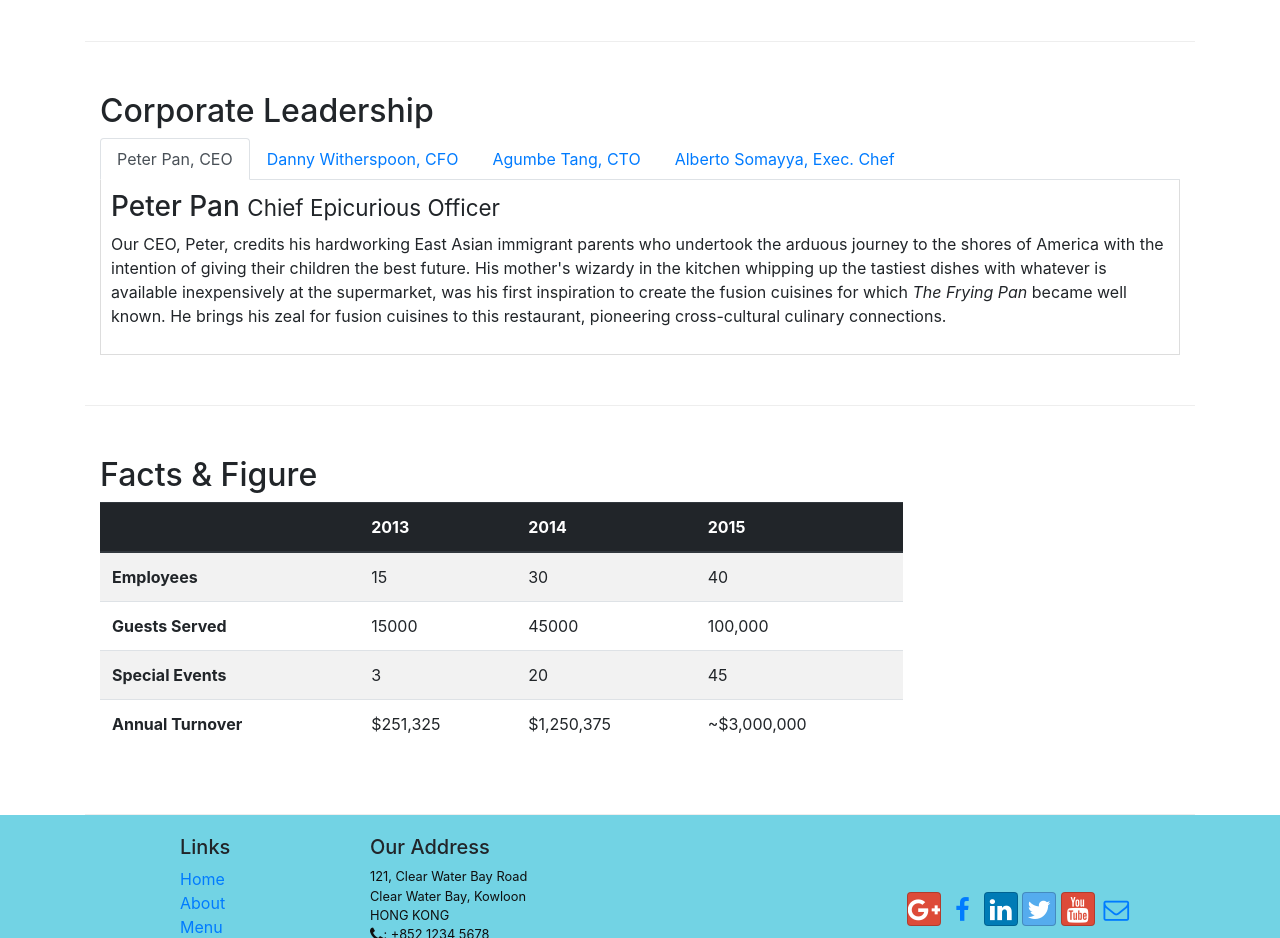
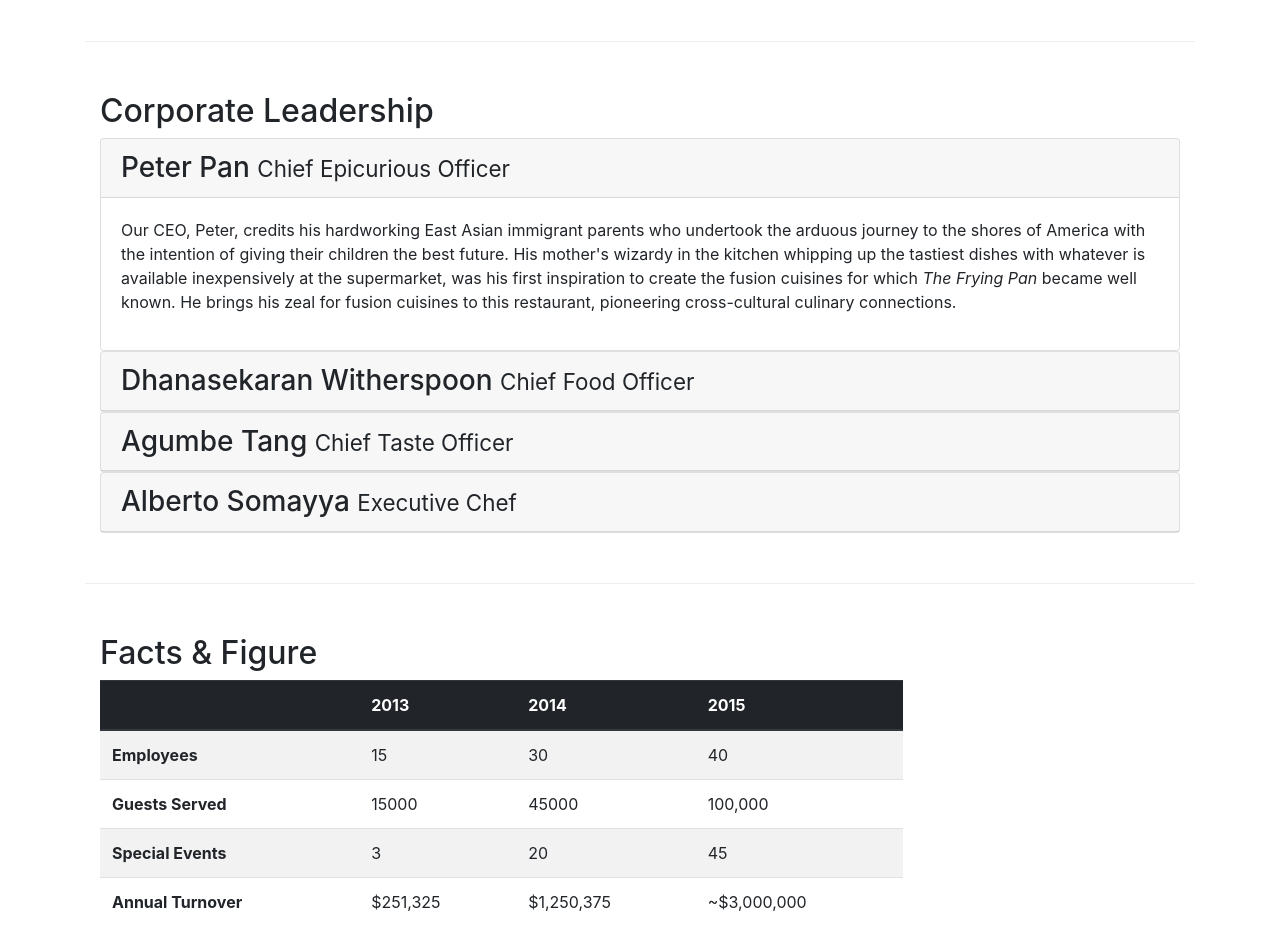
Before and after one commit to Toratomi/Assignment-Coursera-Bootstrap, a website: page Bootstrap4/conFusion/aboutus.html in a window 1280 px wide. Shown: the part 900-1838 px from the top of the page. Drawn offline with nearby package versions, Linux system fonts and the light colour scheme.

Commit message:
Exercise Collapse & Accordion

```diff
--- a/Bootstrap4/conFusion/aboutus.html
+++ b/Bootstrap4/conFusion/aboutus.html
@@ -100,7 +100,7 @@
             <div class="col-12">
                 <h2>Corporate Leadership</h2>
 
-                <ul class="nav nav-tabs">
+                <!-- <ul class="nav nav-tabs">
                     <li class="nav-item">
                         <a class="nav-link active" href="#peter"
                             role="tab" data-toggle="tab">Peter Pan, CEO</a>
@@ -117,25 +117,66 @@
                         <a class="nav-link" href="#alberto"
                             role="tab" data-toggle="tab">Alberto Somayya, Exec. Chef</a>
                     </li>
-                </ul>
+                </ul> -->
 
-                <div class="tab-content">
-                    <div role="tabpanel" class="tab-pane fade show active" id="peter">
-                        <h3>Peter Pan <small>Chief Epicurious Officer</small></h3>
-                        <p class="d-none d-sm-block">Our CEO, Peter, credits his hardworking East Asian immigrant parents who undertook the arduous journey to the shores of America with the intention of giving their children the best future. His mother's wizardy in the kitchen whipping up the tastiest dishes with whatever is available inexpensively at the supermarket, was his first inspiration to create the fusion cuisines for which <em>The Frying Pan</em> became well known. He brings his zeal for fusion cuisines to this restaurant, pioneering cross-cultural culinary connections.</p>
+
+
+                <div id="accordion">
+                    <div class="card">
+                        <div class="card-header" role="tab" id="peterhead">
+                            <h3 class="mb-0">
+                                <a class="collapsed" data-toggle="collapse" data-target="#peter">
+                                    Peter Pan <small>Chief Epicurious Officer</small>
+                                </a>
+                            </h3>
+                        </div>
+                        <div role="tabpanel" class="collapse show" id="peter" data-parent="#accordion">
+                            <div class="card-body">
+                                <p class="d-none d-sm-block">Our CEO, Peter, credits his hardworking East Asian immigrant parents who undertook the arduous journey to the shores of America with the intention of giving their children the best future. His mother's wizardy in the kitchen whipping up the tastiest dishes with whatever is available inexpensively at the supermarket, was his first inspiration to create the fusion cuisines for which <em>The Frying Pan</em> became well known. He brings his zeal for fusion cuisines to this restaurant, pioneering cross-cultural culinary connections.</p>
+                            </div>
+                        </div>
                     </div>
-                    <div role="tabpanel" class="tab-pane fade show" id="danny">
-                        <h3>Dhanasekaran Witherspoon <small>Chief Food Officer</small></h3>
-                        <p class="d-none d-sm-block">Our CFO, Danny, as he is affectionately referred to by his colleagues, comes from a long established family tradition in farming and produce. His experiences growing up on a farm in the Australian outback gave him great appreciation for varieties of food sources. As he puts it in his own words, <em>Everything that runs, wins, and everything that stays, pays!</em></p>
+                    <div class="card">
+                        <div class="card-header" role="tab" id="dannyhead">
+                            <h3 class="mb-0">
+                                <a class="collapsed" data-toggle="collapse" data-target="#danny">
+                                    Dhanasekaran Witherspoon <small>Chief Food Officer</small>
+                                </a>
+                            </h3>
+                        </div>
+                        <div class="collapse" id="danny" data-parent="#accordion">
+                            <div class="card-body">
+                                <p class="d-none d-sm-block">Our CFO, Danny, as he is affectionately referred to by his colleagues, comes from a long established family tradition in farming and produce. His experiences growing up on a farm in the Australian outback gave him great appreciation for varieties of food sources. As he puts it in his own words, <em>Everything that runs, wins, and everything that stays, pays!</em></p>
+                            </div>
+                        </div>
                     </div>
-                    <div role="tabpanel" class="tab-pane fade show" id="agumbe">
-                        <h3>Agumbe Tang <small>Chief Taste Officer</small></h3>
-                        <p class="d-none d-sm-block">Blessed with the most discerning gustatory sense, Agumbe, our CTO, personally ensures that every dish that we serve meets his exacting tastes. Our chefs dread the tongue lashing that ensues if their dish does not meet his exacting standards. He lives by his motto, <em>You click only if you survive my lick.</em></p>
+                    <div class="card">
+                        <div class="card-header" role="tab" id="agumbehead">
+                            <h3 class="mb-0">
+                                <a class="collapsed" data-toggle="collapse" data-target="#agumbe">
+                                    Agumbe Tang <small>Chief Taste Officer</small>
+                                </a>
+                            </h3>
+                        </div>
+                        <div class="collapse" id="agumbe" data-parent="#accordion">
+                            <div class="card-body">
+                                <p class="d-none d-sm-block">Blessed with the most discerning gustatory sense, Agumbe, our CTO, personally ensures that every dish that we serve meets his exacting tastes. Our chefs dread the tongue lashing that ensues if their dish does not meet his exacting standards. He lives by his motto, <em>You click only if you survive my lick.</em></p>
+                            </div>
+                        </div>
                     </div>
-                    <div role="tabpanel" class="tab-pane fade show" id="alberto">
-                        <h3>Alberto Somayya <small>Executive Chef</small></h3>
-                        <p class="d-none d-sm-block">Award winning three-star Michelin chef with wide International experience having worked closely with whos-who in the culinary world, he specializes in creating mouthwatering Indo-Italian fusion experiences. He says, <em>Put together the cuisines from the two craziest cultures, and you get a winning hit! Amma Mia!</em></p>
-
+                    <div class="card">
+                        <div class="card-header" role="tab" id="albertohead">
+                            <h3 class="mb-0">
+                                <a class="collapsed" data-toggle="collapse" data-target="#alberto">
+                                    Alberto Somayya <small>Executive Chef</small>
+                                </a>
+                            </h3>
+                        </div>
+                        <div class="collapse" id="alberto" data-parent="#accordion">
+                            <div class="card-body">
+                                <p class="d-none d-sm-block">Award winning three-star Michelin chef with wide International experience having worked closely with whos-who in the culinary world, he specializes in creating mouthwatering Indo-Italian fusion experiences. He says, <em>Put together the cuisines from the two craziest cultures, and you get a winning hit! Amma Mia!</em></p>
+                            </div>
+                        </div>
                     </div>
                 </div>
             </div>
```
